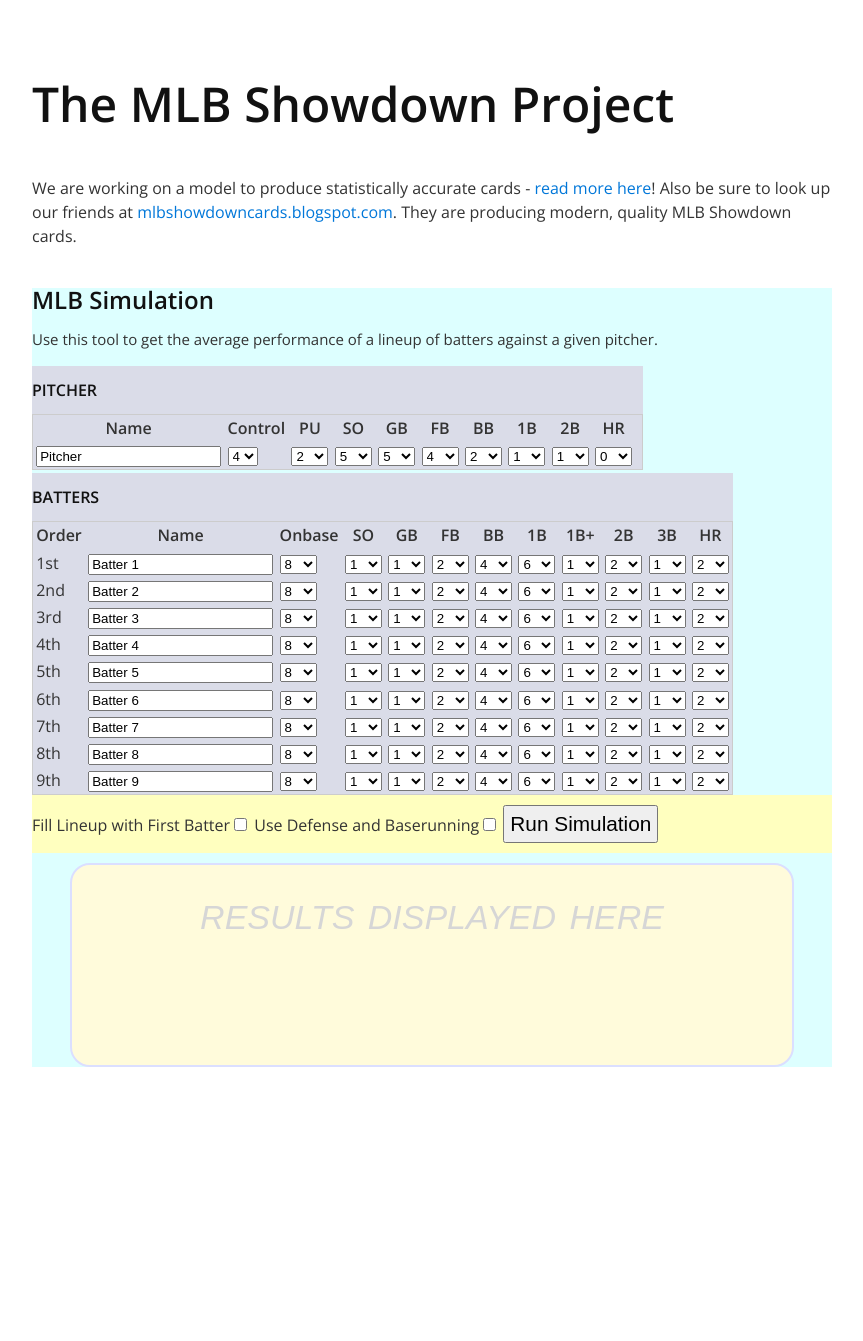
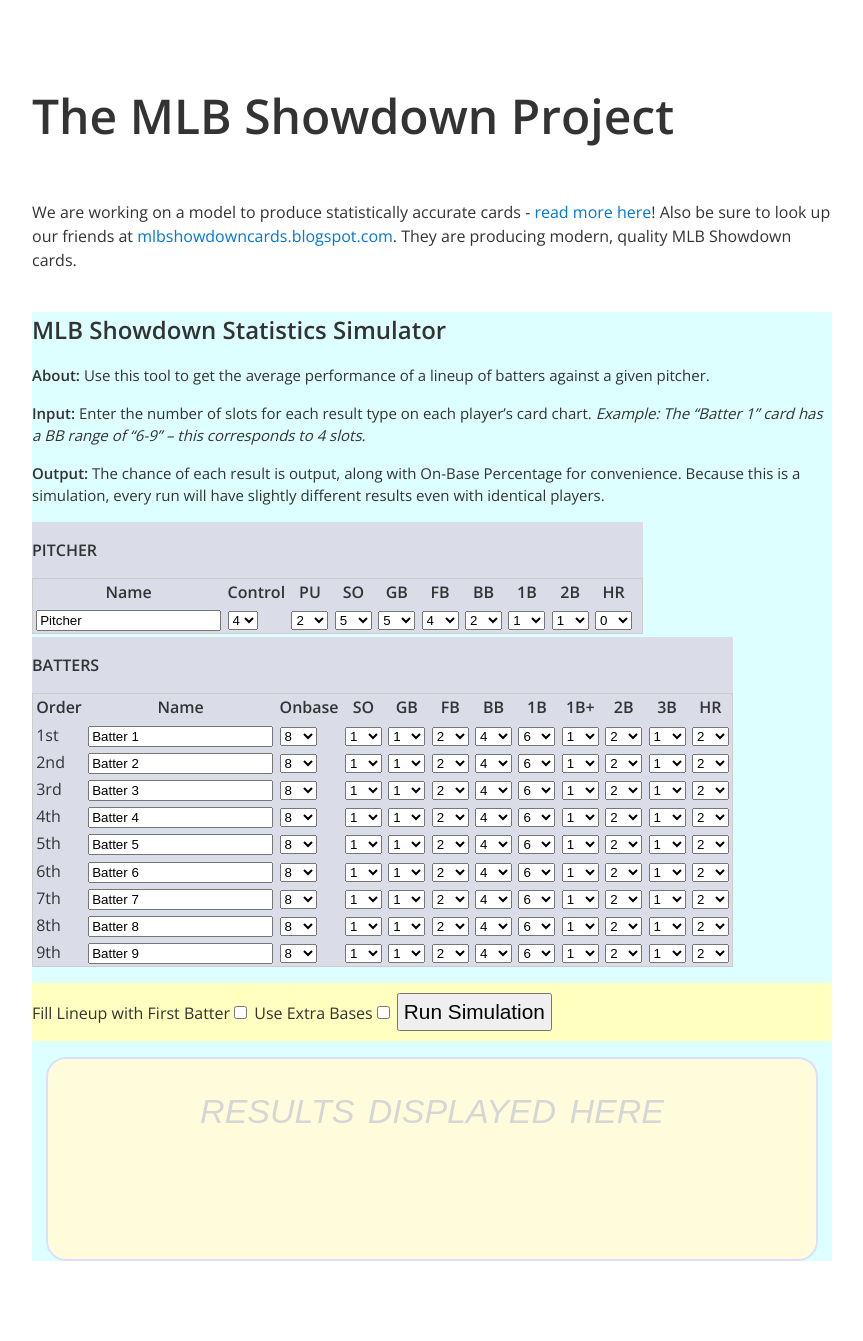
Before and after one commit to digitgopher/showdown-app, a Jekyll site: the page built from index.html, in a window 1280 px wide. Shown: the whole page, without its empty margins (208-1071 px from the left). Built offline with Jekyll 4.4.1, drawn with Linux system fonts in a browser that asks for light colours; before the commit the page ends 1147 px from its top, so only the background shows below that.

Commit message:
Description text!

```diff
--- a/404.html
+++ b/404.html
@@ -2,4 +2,4 @@
 layout: default
 ---
 
-This isn't the page you're looking for!
+This isn't the page you're looking for.
--- /dev/null
+++ b/_plugins/markdown.rb
@@ -0,0 +1,16 @@
+module Jekyll
+  class MarkdownTag < Liquid::Tag
+    def initialize(tag_name, text, tokens)
+      super
+      @text = text.strip
+    end
+    require "kramdown"
+    def render(context)
+      tmpl = File.read File.join Dir.pwd, "_includes", @text
+      site = context.registers[:site]
+      tmpl = (Liquid::Template.parse tmpl).render site.site_payload
+      html = Kramdown::Document.new(tmpl).to_html
+    end
+  end
+end
+Liquid::Template.register_tag('markdown', Jekyll::MarkdownTag)
--- a/css/sim.css
+++ b/css/sim.css
@@ -14,11 +14,7 @@ body {
   }
 }
 
-h1, h2, h3, h4, h5, h6 {
-  line-height: 1;
-  color: #111111;
-  text-rendering: optimizeLegibility;
-}
+
 
 h1 {
   font-size: 2.5rem;
@@ -132,6 +128,7 @@ div + div{
 }
 .run{
   background-color: #FFFFBF;
+  margin: 1rem auto 0 auto;
 }
 
 #run-simulation{
@@ -140,17 +137,16 @@ div + div{
   font-size:1.3em;
 }
 .results-before{
-  margin-top: 10px;
   color: #D6D6D6;
   font: italic small-caps 100 48px/2 sans-serif;
   vertical-align: middle;
-  width:90%;
+  width:96%;
   background-color:#FFFBDB;
   height:200px;
   border:2px solid #DBDFFF;
   border-radius:20px;
   text-align:center;
-  margin: 10px auto 0 auto;
+  margin: 1rem auto 0 auto;
   /*float:right;*/
   /*padding:10px;*/
 }
@@ -191,3 +187,32 @@ td, th {
   margin: 0 auto;
   padding: 0 1rem;
 }
+
+.tooltip{
+    display: inline;
+    position: relative;
+}
+
+.tooltip:hover:after{
+    background: #FADEE0;
+    border-radius: 5px;
+    bottom: 26px;
+    content: attr(title);
+    font-size:.8em;
+    left: 20%;
+    padding: 5px 15px;
+    position: absolute;
+    z-index: 98;
+    width: 220px;
+}
+
+.tooltip:hover:before{
+    border: solid;
+    border-color: #FADEE0 transparent;
+    border-width: 6px 6px 0 6px;
+    bottom: 20px;
+    content: "";
+    left: 50%;
+    position: absolute;
+    z-index: 99;
+}
--- a/index.html
+++ b/index.html
@@ -7,8 +7,8 @@ Also be sure to look up our friends at <a href="http://mlbshowdowncards.blogspot
 
 <div id="simulation">
 
-  <h2> MLB Simulation </h2>
-    <p>Use this tool to get the average performance of a lineup of batters against a given pitcher.</p>
+  <h2>MLB Showdown Statistics Simulator</h2>
+    {% markdown sim-description.md %}
     <div id="container"><form id="inputForm"> <!-- Use ajax instead of: action="" method="post" -->
       <div class="pitcher-input">
         <h3> Pitcher</h3>
@@ -234,8 +234,8 @@ Also be sure to look up our friends at <a href="http://mlbshowdowncards.blogspot
 
     </form>
     <div class="run">
-      Fill Lineup with First Batter<input id="use-one-bat" type="checkbox">
-      Use Defense and Baserunning<input id="use-defense" type="checkbox">
+      <span title="Check this if you want to use the same batter 9 times." class="tooltip">Fill Lineup with First Batter</span><input id="use-one-bat" type="checkbox">
+      <span title="By default a Basic game is run - no extra bases. Check this to use Expert rules such as tagging on fly balls, double plays, etc. Batter speed and defensive values required." class="tooltip">Use Extra Bases</span><input id="use-defense" type="checkbox">
       <button id="run-simulation" name="run" type="button" value="Run Simulation" >Run Simulation</button>
     </div>
     <div class="results-before">
```
Also changed, not shown: _includes/sim-description.md (added, +10 -0 lines).
